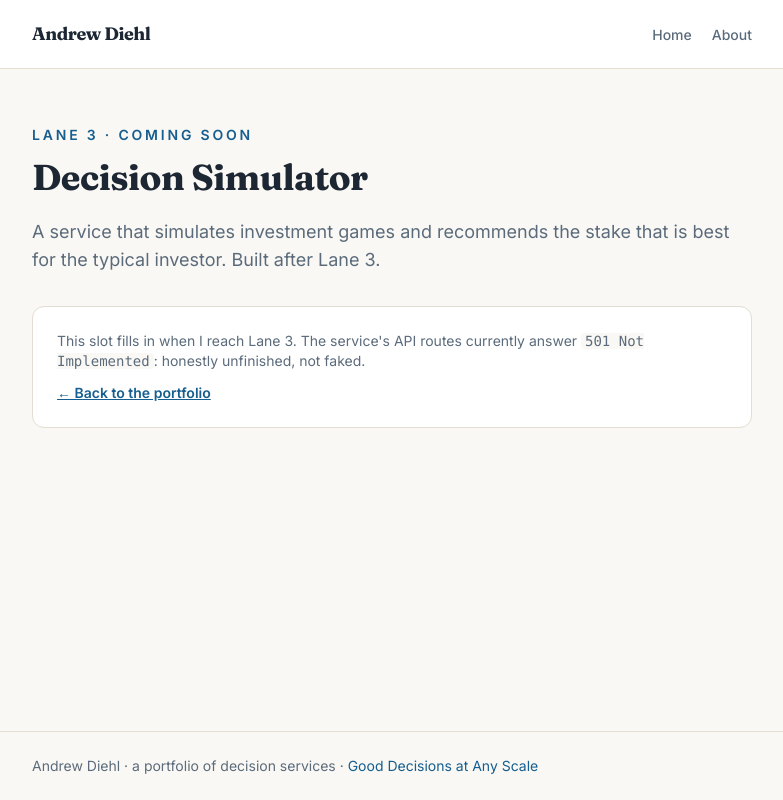
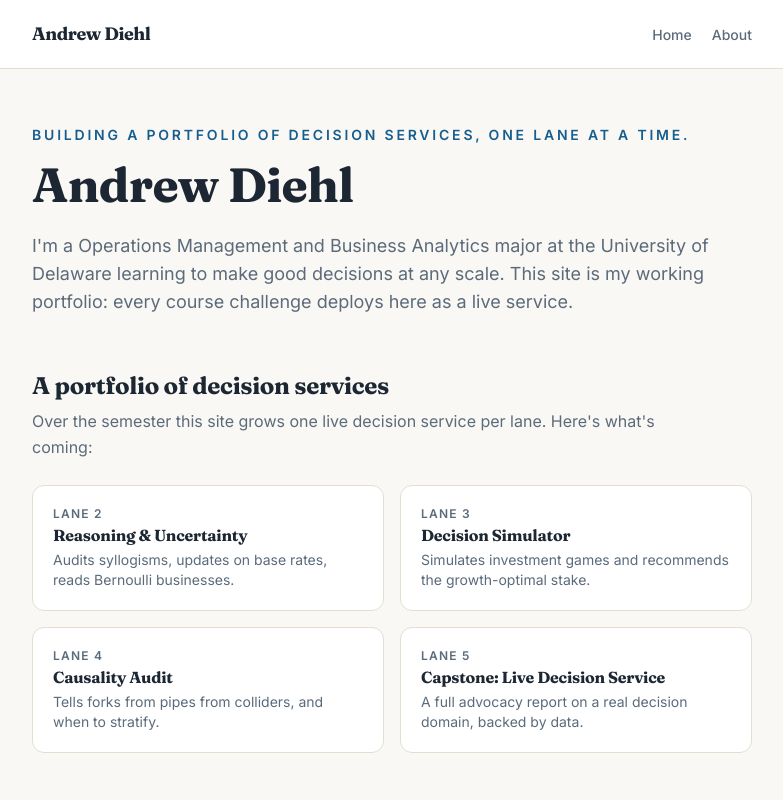
Before and after one commit to AndrewJDiehl/my-site, a Next.js app: page / in a window 1280 px wide. Shown: the top 800 px of the page, without its empty margins (248-1031 px from the left). Built offline with nearby package versions, Linux system fonts and the light colour scheme; no server answers; the database is empty.

Commit message:
fixed issues

```diff
--- a/src/app/page.tsx
+++ b/src/app/page.tsx
@@ -1,102 +1,85 @@
-import { ComingSoon } from "@/components/ComingSoon";
-import { CandidateOutcomes } from "@/components/simulator/CandidateOutcomes";
-import { loadLatest } from "@/lib/simulator-store";
+import Link from "next/link";
+import { profile } from "@/profile";
+import { Guestbook } from "@/components/Guestbook";
 
-export const metadata = { title: "Decision Simulator" };
+/**
+ * Your home page. It's already personalized: everything here reads from
+ * src/profile.ts. The "portfolio of decision services" section below is the
+ * scaffold the course expects: each lane's challenge fills in one slot.
+ *
+ * 2026-10-27: this file had been overwritten with the Decision Simulator.
+ * That version is saved at src/backups/page.home-was-simulator.tsx.
+ * The live simulator remains at /simulator (src/app/simulator/page.tsx).
+ */
 
-// Freshness contract: without this line, Next.js may serve a cached copy of
-// this page, and the grader would see stale numbers seconds after your API
-// answered. force-dynamic re-renders the page on every request.
-export const dynamic = "force-dynamic";
+const SERVICES = [
+  {
+    lane: 2,
+    title: "Reasoning & Uncertainty",
+    href: "/reasoning",
+    blurb: "Audits syllogisms, updates on base rates, reads Bernoulli businesses.",
+  },
+  {
+    lane: 3,
+    title: "Decision Simulator",
+    href: "/simulator",
+    blurb: "Simulates investment games and recommends the growth-optimal stake.",
+  },
+  {
+    lane: 4,
+    title: "Causality Audit",
+    href: "/causality",
+    blurb: "Tells forks from pipes from colliders, and when to stratify.",
+  },
+  {
+    lane: 5,
+    title: "Capstone: Live Decision Service",
+    href: "/capstone",
+    blurb: "A full advocacy report on a real decision domain, backed by data.",
+  },
+];
 
-export default async function SimulatorPage() {
-  const latest = await loadLatest();
-
-  // Until the first game arrives, keep the honest placeholder.
-  if (!latest) {
-    return (
-      <ComingSoon
-        lane={3}
-        title="Decision Simulator"
-        description="A service that simulates investment games and recommends the stake that is best for the typical investor. Built after Lane 3."
-      />
-    );
-  }
-
-  const { problem, answer, candidates } = latest;
-  const stakePct = Math.round(Number(answer.recommendedFraction) * 100);
-  const lossPct = Math.round(Number(answer.probLoss) * 100);
-
+export default function HomePage() {
   return (
     <main className="mx-auto max-w-3xl px-6 py-14">
+      {/* ── Hero ─────────────────────────────────────────────────────── */}
       <p className="text-sm font-semibold uppercase tracking-[0.2em] text-accent">
-        Lane 3 · live decision service
+        {profile.tagline}
       </p>
-      <h1 className="mt-3 text-4xl font-bold">
-        Stake {stakePct}% each year: it leaves the typical investor best off
-      </h1>
-      {/* TODO(yours): This service provides a simulation of an investment game to give the typical investor an idea of what their return will be given randomized simulations. */}
-      <p className="mt-4 max-w-prose text-muted">
-        My simulator plays the latest game thousands of times for every stake on the list, then
-        recommends the stake whose typical (median) investor ends with the most. Every number on
-        this page comes from the same saved answer my API gave.
-      </p>
+      <h1 className="mt-3 text-5xl font-bold">{profile.displayName}</h1>
+      <p className="mt-5 max-w-prose text-lg text-muted">{profile.bio}</p>
 
-      <section className="mt-10">
-        <h2 className="text-2xl font-bold">The latest game</h2>
-        <p className="mt-2 max-w-prose text-muted">{String(problem.scenario)}</p>
-        <p className="mt-2 text-sm text-muted">
-          Heads: the staked part grows {Number(problem.upPct)}%. Tails: it shrinks{" "}
-          {Number(problem.downPct)}%. {Number(problem.horizonYears)} years, starting from $
-          {Number(problem.buyIn).toLocaleString("en-US")}.
+      {/* ── Portfolio of decision services ───────────────────────────── */}
+      <section className="mt-14">
+        <h2 className="text-2xl font-bold">A portfolio of decision services</h2>
+        <p className="mt-2 max-w-prose text-muted">
+          Over the semester this site grows one live decision service per lane. Here&apos;s
+          what&apos;s coming:
         </p>
+        <ul className="mt-6 grid gap-4 sm:grid-cols-2">
+          {SERVICES.map((s) => (
+            <li key={s.lane} className="rounded-xl border border-line bg-surface p-5">
+              <p className="text-xs font-semibold uppercase tracking-widest text-muted">
+                Lane {s.lane}
+              </p>
+              <h3 className="mt-1 font-bold">
+                <Link href={s.href} className="transition hover:text-accent">
+                  {s.title}
+                </Link>
+              </h3>
+              <p className="mt-1.5 text-sm text-muted">{s.blurb}</p>
+            </li>
+          ))}
+        </ul>
       </section>
 
-      <section className="mt-10">
-        <h2 className="text-2xl font-bold">The recommendation</h2>
-        <ul className="mt-3 space-y-1 text-lg">
-          <li>
-            Recommended stake fraction:{" "}
-            <strong data-simulator="recommended-fraction" className="text-accent">
-              {Number(answer.recommendedFraction).toFixed(2)}
-            </strong>
-          </li>
-          <li>
-            Typical (median) final balance: $
-            <strong data-simulator="median-final" className="text-accent">
-              {Math.round(Number(answer.medianFinalBalance)).toLocaleString("en-US")}
-            </strong>
-          </li>
-          <li>
-            Probability of ending below the buy-in:{" "}
-            <strong data-simulator="prob-loss" className="text-accent">
-              {Number(answer.probLoss).toFixed(3)}
-            </strong>
-            <span className="text-base text-muted"> (about {lossPct}% of simulated investors)</span>
-          </li>
-        </ul>
-        <p className="mt-3 max-w-prose text-muted">{String(answer.reasoning)}</p>
-      </section>
-
-      <section className="mt-10">
-        <h2 className="text-2xl font-bold">How every stake turned out</h2>
-        <CandidateOutcomes
-          candidates={candidates}
-          buyIn={Number(problem.buyIn)}
-          recommended={Number(answer.recommendedFraction)}
-        />
-        {/* TODO(yours): The biggest stake is not the best one for the typical investor because it is more likely to give you a negative ROI.. */}
-      </section>
-
-      <section className="mt-10">
-        <h2 className="text-2xl font-bold">The model behind it</h2>
-        <img
-          data-simulator="dag"
-          src="/images/dag.png"
-          alt="DAG of the investment game: initial wealth and the stake fraction (a decision) feed wealth after each year, which also depends on that year's coin flip."
-          className="mt-3 w-full max-w-xl rounded-lg border border-line bg-white p-3"
-        />
-        {/* TODO(yours): The rectangle represents the decision of the investor to stake a certain fraction of their wealth. The circles represent the random outcomes of the coin flips.*/}
+      {/* ── Guestbook: the live database round-trip ──────────────────── */}
+      <section className="mt-14">
+        <h2 className="text-2xl font-bold">Guestbook</h2>
+        <p className="mt-2 max-w-prose text-muted">
+          Signed entries live in my own database: proof this site does a real round-trip.
+        </p>
+        <Guestbook />
       </section>
     </main>
   );
--- /dev/null
+++ b/src/backups/page.home-was-simulator.tsx
@@ -0,0 +1,114 @@
+/**
+ * BACKUP — 2026-10-27
+ *
+ * This is the previous contents of src/app/page.tsx, saved before restoring
+ * the portfolio homepage. It accidentally made "/" render the Decision
+ * Simulator. The live simulator stays at src/app/simulator/page.tsx.
+ *
+ * If restoring this as the homepage causes issues, copy this file back to
+ * src/app/page.tsx. Do not put this file under src/app/ (Next would not
+ * treat it as a route, but keep backups out of the app tree anyway).
+ */
+import { ComingSoon } from "@/components/ComingSoon";
+import { CandidateOutcomes } from "@/components/simulator/CandidateOutcomes";
+import { loadLatest } from "@/lib/simulator-store";
+
+export const metadata = { title: "Decision Simulator" };
+
+// Freshness contract: without this line, Next.js may serve a cached copy of
+// this page, and the grader would see stale numbers seconds after your API
+// answered. force-dynamic re-renders the page on every request.
+export const dynamic = "force-dynamic";
+
+export default async function SimulatorPage() {
+  const latest = await loadLatest();
+
+  // Until the first game arrives, keep the honest placeholder.
+  if (!latest) {
+    return (
+      <ComingSoon
+        lane={3}
+        title="Decision Simulator"
+        description="A service that simulates investment games and recommends the stake that is best for the typical investor. Built after Lane 3."
+      />
+    );
+  }
+
+  const { problem, answer, candidates } = latest;
+  const stakePct = Math.round(Number(answer.recommendedFraction) * 100);
+  const lossPct = Math.round(Number(answer.probLoss) * 100);
+
+  return (
+    <main className="mx-auto max-w-3xl px-6 py-14">
+      <p className="text-sm font-semibold uppercase tracking-[0.2em] text-accent">
+        Lane 3 · live decision service
+      </p>
+      <h1 className="mt-3 text-4xl font-bold">
+        Stake {stakePct}% each year: it leaves the typical investor best off
+      </h1>
+      {/* TODO(yours): This service provides a simulation of an investment game to give the typical investor an idea of what their return will be given randomized simulations. */}
+      <p className="mt-4 max-w-prose text-muted">
+        My simulator plays the latest game thousands of times for every stake on the list, then
+        recommends the stake whose typical (median) investor ends with the most. Every number on
+        this page comes from the same saved answer my API gave.
+      </p>
+
+      <section className="mt-10">
+        <h2 className="text-2xl font-bold">The latest game</h2>
+        <p className="mt-2 max-w-prose text-muted">{String(problem.scenario)}</p>
+        <p className="mt-2 text-sm text-muted">
+          Heads: the staked part grows {Number(problem.upPct)}%. Tails: it shrinks{" "}
+          {Number(problem.downPct)}%. {Number(problem.horizonYears)} years, starting from $
+          {Number(problem.buyIn).toLocaleString("en-US")}.
+        </p>
+      </section>
+
+      <section className="mt-10">
+        <h2 className="text-2xl font-bold">The recommendation</h2>
+        <ul className="mt-3 space-y-1 text-lg">
+          <li>
+            Recommended stake fraction:{" "}
+            <strong data-simulator="recommended-fraction" className="text-accent">
+              {Number(answer.recommendedFraction).toFixed(2)}
+            </strong>
+          </li>
+          <li>
+            Typical (median) final balance: $
+            <strong data-simulator="median-final" className="text-accent">
+              {Math.round(Number(answer.medianFinalBalance)).toLocaleString("en-US")}
+            </strong>
+          </li>
+          <li>
+            Probability of ending below the buy-in:{" "}
+            <strong data-simulator="prob-loss" className="text-accent">
+              {Number(answer.probLoss).toFixed(3)}
+            </strong>
+            <span className="text-base text-muted"> (about {lossPct}% of simulated investors)</span>
+          </li>
+        </ul>
+        <p className="mt-3 max-w-prose text-muted">{String(answer.reasoning)}</p>
+      </section>
+
+      <section className="mt-10">
+        <h2 className="text-2xl font-bold">How every stake turned out</h2>
+        <CandidateOutcomes
+          candidates={candidates}
+          buyIn={Number(problem.buyIn)}
+          recommended={Number(answer.recommendedFraction)}
+        />
+        {/* TODO(yours): The biggest stake is not the best one for the typical investor because it is more likely to give you a negative ROI.. */}
+      </section>
+
+      <section className="mt-10">
+        <h2 className="text-2xl font-bold">The model behind it</h2>
+        <img
+          data-simulator="dag"
+          src="/images/dag.png"
+          alt="DAG of the investment game: initial wealth and the stake fraction (a decision) feed wealth after each year, which also depends on that year's coin flip."
+          className="mt-3 w-full max-w-xl rounded-lg border border-line bg-white p-3"
+        />
+        {/* TODO(yours): The rectangle represents the decision of the investor to stake a certain fraction of their wealth. The circles represent the random outcomes of the coin flips.*/}
+      </section>
+    </main>
+  );
+}
```
